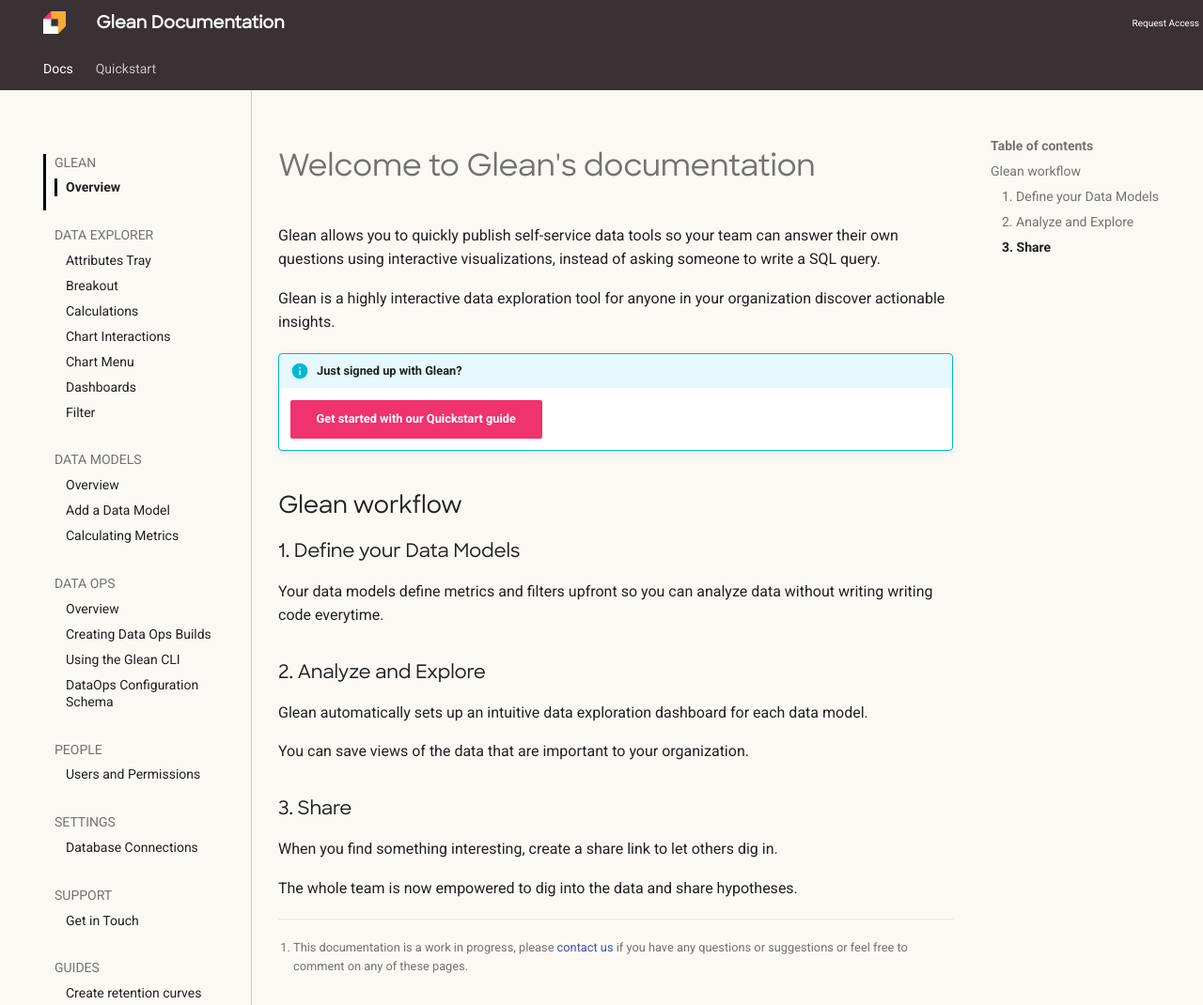
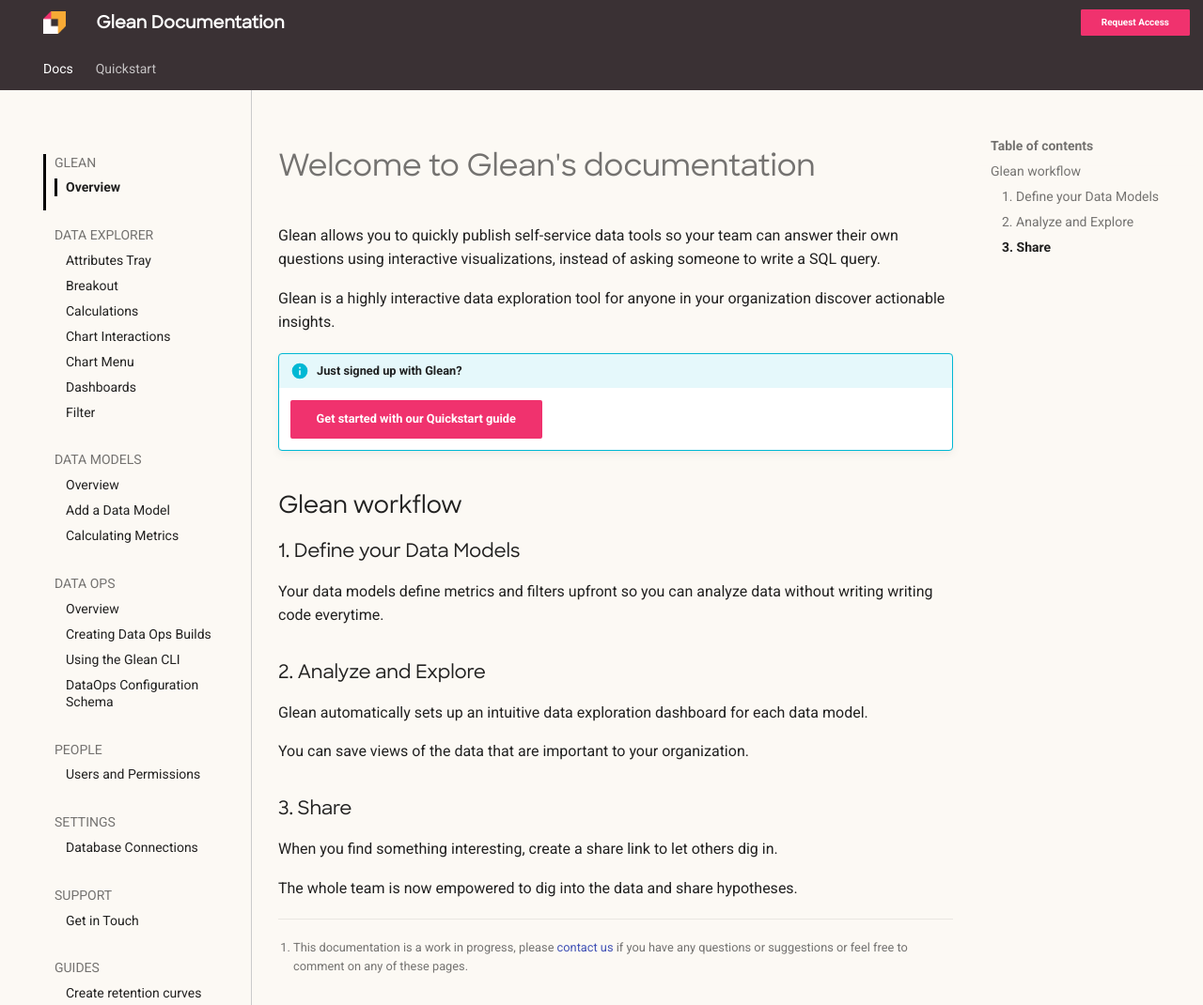
Before and after one commit to gleannyc/documentation, an MkDocs documentation site: the page built from docs/index.md, in a window 1280 px wide and 1070 px high. Shown: the whole window at 94% size. Built offline with MkDocs 1.6.1 and Material for MkDocs 9.7.7, drawn with Linux system fonts in a browser that asks for light colours.

Commit message:
add styling to request access link

```diff
--- a/docs/assets/stylesheets/extra.css
+++ b/docs/assets/stylesheets/extra.css
@@ -113,3 +113,19 @@
     padding-bottom: 0.2rem;
     padding-top: 1rem;
 }
+
+#request-access-button {
+    margin-right: 10px;
+    padding: 0.625em 2em;
+    border-radius: 0.1rem;
+    border: 0.1rem solid;
+    background-color: #F0326E;
+    border-color: #F0326E;
+    color: white;
+    font-weight: 700;
+}
+
+#request-access-button:hover {
+    background-color: hsl(341, 86%, 45%);
+    border-color: hsl(341, 86%, 45%);
+}
```
